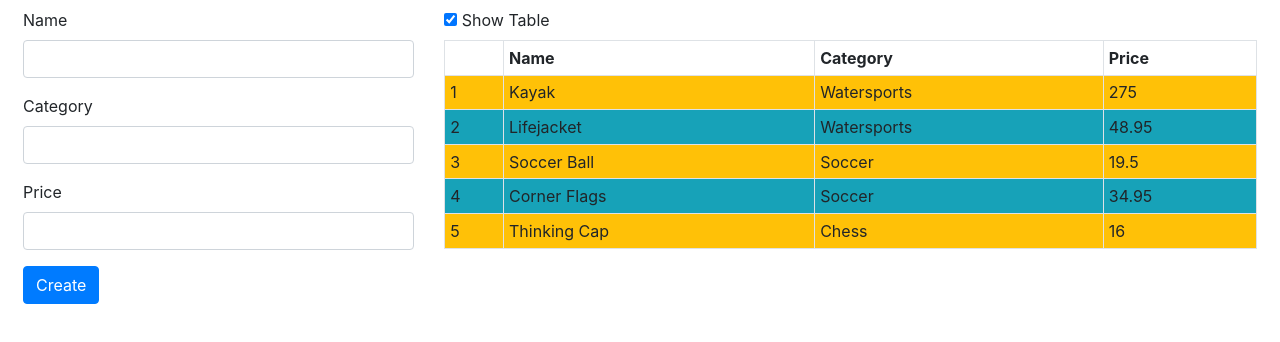
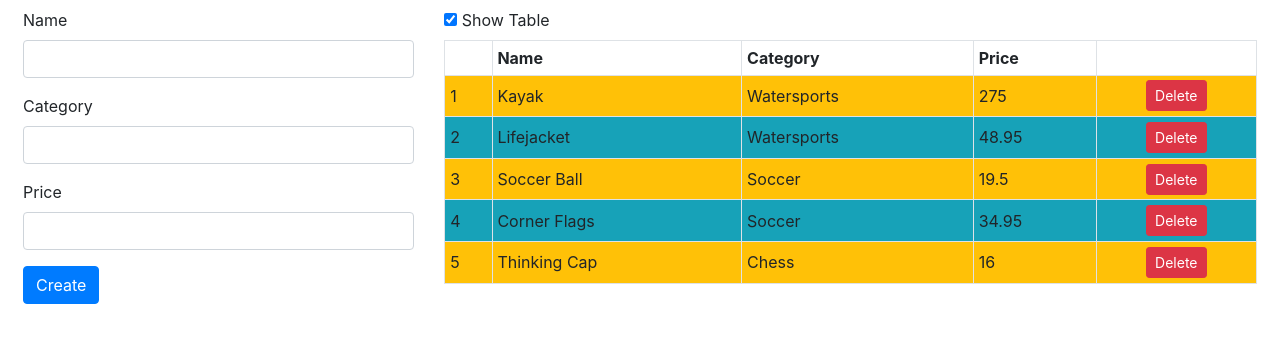
Before and after one commit to rene-copaga/example, an Angular app: page / in a window 1280 px wide. Shown: the top 342 px of the page. Built offline with nearby package versions, Linux system fonts and the light colour scheme.

Commit message:
Keeping Track of Views

```diff
--- a/src/app/component.ts
+++ b/src/app/component.ts
@@ -28,6 +28,10 @@ export class ProductComponent {
 
     addProduct(p: Product) {
         this.model.saveProduct(p);
+    }
+
+    deleteProduct(key: number) {
+        this.model.deleteProduct(key);
     }
 
     getValidationMessages(state: any, thingName?: string) {
--- a/src/app/iterator.directive.ts
+++ b/src/app/iterator.directive.ts
@@ -1,10 +1,11 @@
-import { Directive, ViewContainerRef, TemplateRef, Input, DefaultIterableDiffer, IterableDiffers, ChangeDetectorRef } from "@angular/core";
+import { Directive, ViewContainerRef, TemplateRef, Input, DefaultIterableDiffer, IterableDiffers, ChangeDetectorRef, ViewRef } from "@angular/core";
 
 @Directive({
     selector: "[paForOf]"
 })
 export class PaIteratorDirective {
     private differ: DefaultIterableDiffer<any>;
+    private views: Map<any, PaIteratorContext> = new Map<any, PaIteratorContext>();
 
     constructor(private container: ViewContainerRef,
         private template: TemplateRef<Object>,
@@ -25,29 +26,46 @@ export class PaIteratorDirective {
         if (changes != null) {
             console.log("ngDoCheck called, changes detected");
             changes.forEachAddedItem(addition => {
-                this.container.createEmbeddedView(this.template,
-                    new PaIteratorContext(addition.item,
-                        addition.currentIndex, changes.length));
+                let context = new PaIteratorContext(addition.item,
+                    addition.currentIndex, changes.length);
+                context.view = this.container.createEmbeddedView(this.template,
+                    context);
+                this.views.set(addition.trackById, context);
             });
+            let removals = false;
+            changes.forEachRemovedItem(removal => {
+                removals = true;
+                let context = this.views.get(removal.trackById);
+                if (context != null) {
+                    this.container.remove(this.container.indexOf(context.view));
+                    this.views.delete(removal.trackById);
+                }
+            });
+            if (removals) {
+                let index = 0;
+                this.views.forEach(context =>
+                    context.setData(index++, this.views.size));
+            }
         }
     }
 }
 
 class PaIteratorContext {
+    index: number;
     odd: boolean; even: boolean;
     first: boolean; last: boolean;
+    view: ViewRef;
 
     constructor(public $implicit: any,
-            public index: number, total: number) {
+            public position: number, total: number) {
+        this.setData(position, total);
+    }
 
+    setData(index: number, total: number) {
+        this.index = index;
         this.odd = index % 2 == 1;
         this.even = !this.odd;
         this.first = index == 0;
         this.last = index == total - 1;
-
-        // setInterval(() => {
-        //     this.odd = !this.odd; this.even = !this.even;
-        //     this.$implicit.price++;
-        // }, 2000);
     }
 }
--- a/src/app/template.html
+++ b/src/app/template.html
@@ -31,13 +31,18 @@
 
         <table *paIf="showTable"
                 class="table table-sm table-bordered table-striped">
-            <tr><th></th><th>Name</th><th>Category</th><th>Price</th></tr>
+            <tr><th></th><th>Name</th><th>Category</th><th>Price</th><th></th></tr>
             <tr *paFor="let item of getProducts(); let i = index; let odd = odd;
                     let even = even" [class.bg-info]="odd" [class.bg-warning]="even">
-                <td>{{i + 1}}</td>
-                <td>{{item.name}}</td>
-                <td>{{item.category}}</td>
-                <td>{{item.price}}</td>
+                <td style="vertical-align:middle">{{i + 1}}</td>
+                <td style="vertical-align:middle">{{item.name}}</td>
+                <td style="vertical-align:middle">{{item.category}}</td>
+                <td style="vertical-align:middle">{{item.price}}</td>
+                <td class="text-center">
+                    <button class="btn btn-danger btn-sm" (click)="deleteProduct(item.id)">
+                        Delete
+                    </button>
+                </td>
             </tr>
         </table>
     </div>
```
